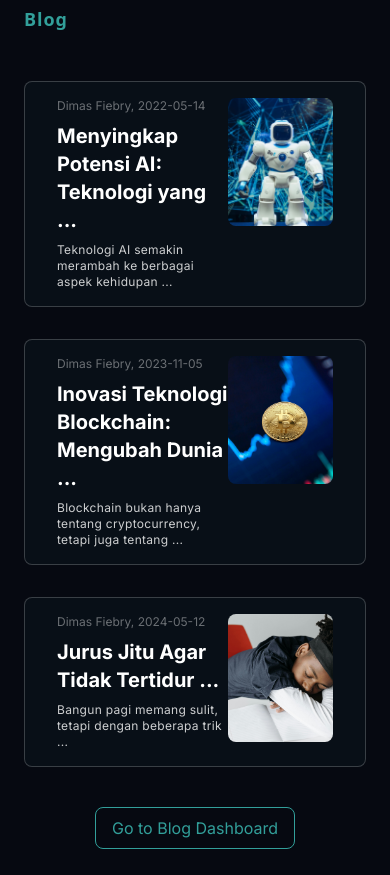
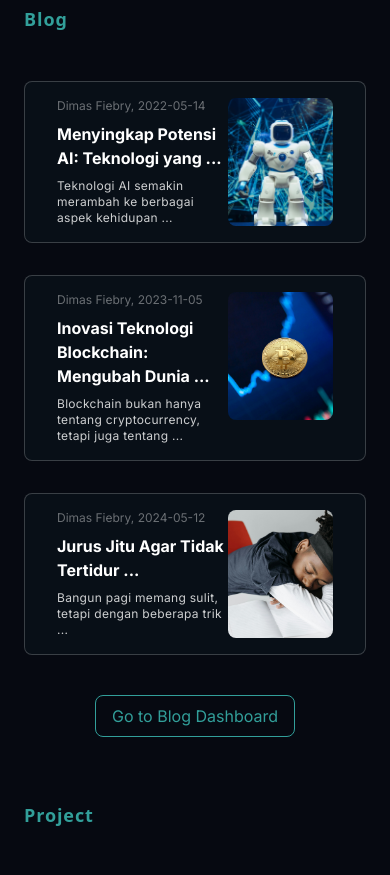
Before and after one commit to fiebryhoga/Portofolio-Server-Connected, a Next.js app: page / in a window 390 px wide. Shown: the part 1820-2695 px from the top of the page. Built offline with nearby package versions, Linux system fonts and the light colour scheme; grey boxes are pictures that could not be loaded.

Commit message:
Change size font blogcard

```diff
--- a/app/components/blog/BlogCard.jsx
+++ b/app/components/blog/BlogCard.jsx
@@ -27,7 +27,7 @@ const BlogCard = ({ id, penulis, tanggal, judul, deskripsi, image }) => {
         <p className="text-white text-opacity-40 lg:text-sm text-xs">
           {penulis}, {tanggal}
         </p>
-        <h4 className="text-xl font-bold text-white md:text-base">
+        <h4 className="text-base font-bold text-white md:text-base">
           {truncateText(judul, 5)}
         </h4>
         <p className="lg:text-sm font-normal text-white text-opacity-80 tracking-wide md:text-xs">
```
